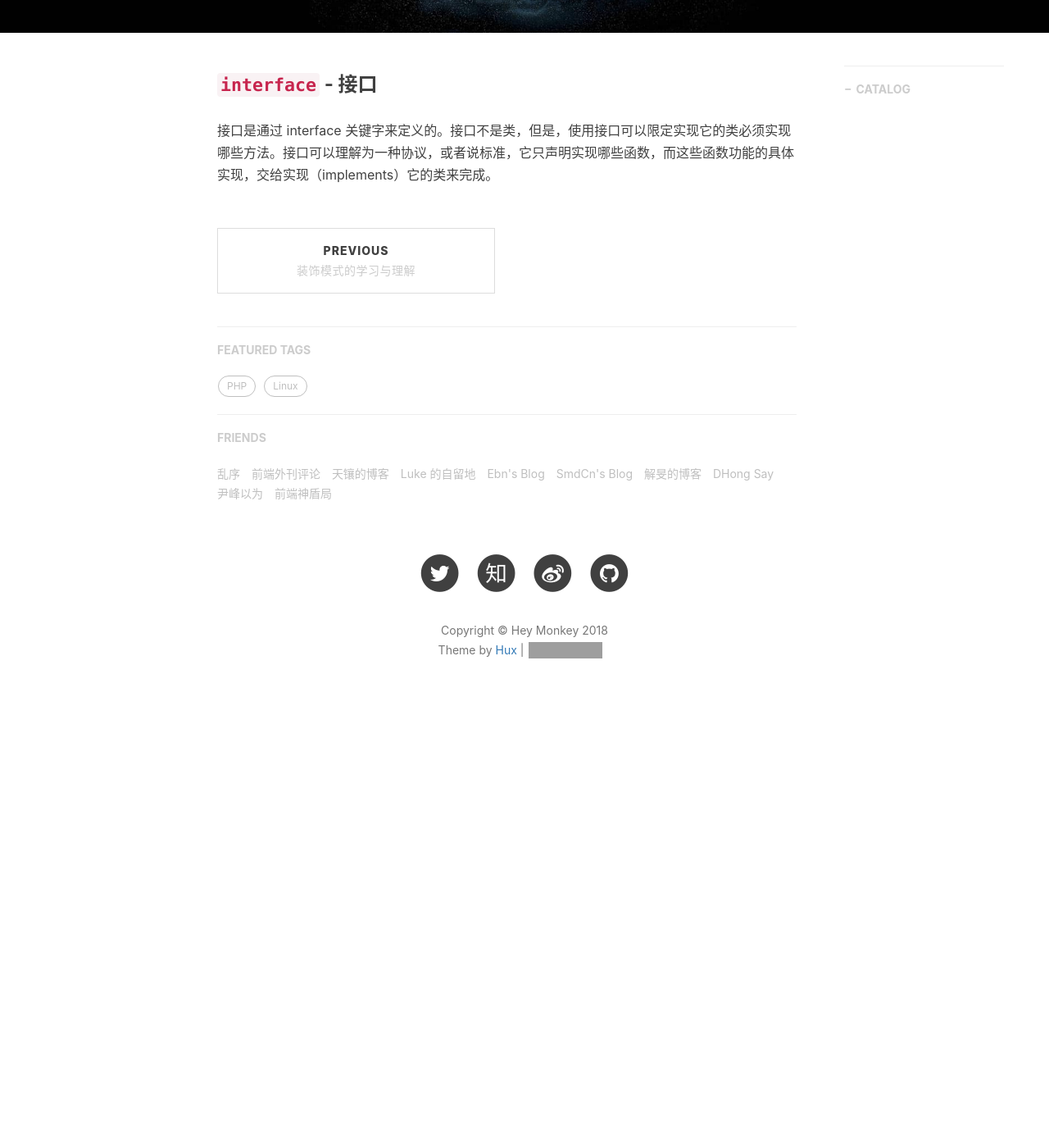
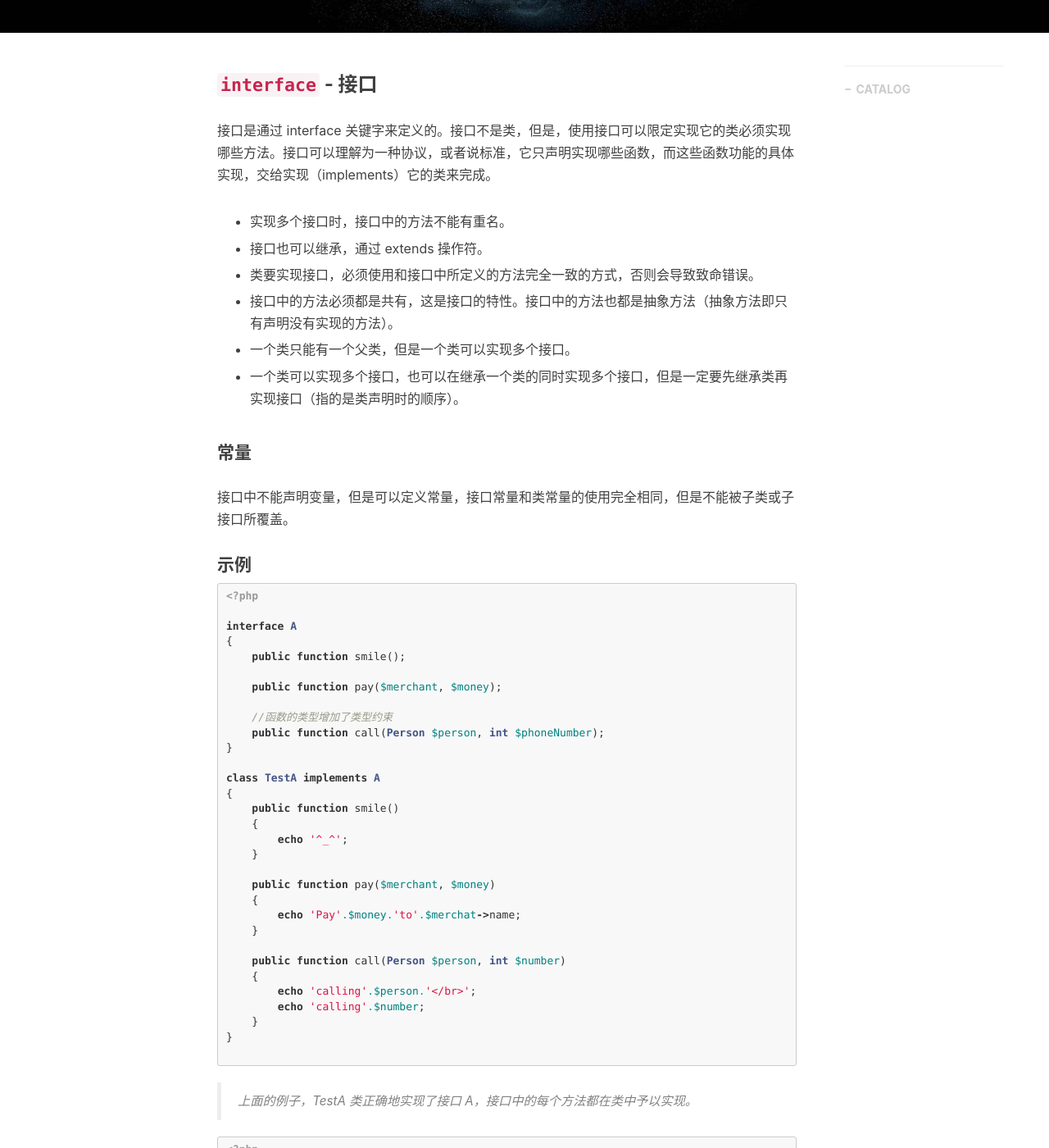
Before and after one commit to ywlvs/ywlvs.github.io, a Jekyll site: the page built from _posts/2018-03-07-interface-and-abstract-class-in-php.markdown, in a window 1280 px wide and 1400 px high, scrolled down 483 px. Shown: the whole window at 82% size. Built offline with Jekyll 4.4.1, drawn with Linux system fonts in a browser that asks for light colours; nearby versions of some CDN libraries; comment, search, counter and statistics services are not loaded; before the commit the page ends 1380 px from its top, so only the background shows below that; some of the changed text lies outside the part shown; grey boxes are pictures that could not be loaded.

Commit message:
learn-php-about-interface

````diff
--- a/_posts/2018-03-07-interface-and-abstract-class-in-php.markdown
+++ b/_posts/2018-03-07-interface-and-abstract-class-in-php.markdown
@@ -15,3 +15,129 @@ tags:
 ### `interface` - 接口
 
 接口是通过 interface 关键字来定义的。接口不是类，但是，使用接口可以限定实现它的类必须实现哪些方法。接口可以理解为一种协议，或者说标准，它只声明实现哪些函数，而这些函数功能的具体实现，交给实现（implements）它的类来完成。
+
++ 实现多个接口时，接口中的方法不能有重名。
+
++ 接口也可以继承，通过 extends 操作符。
+
++ 类要实现接口，必须使用和接口中所定义的方法完全一致的方式，否则会导致致命错误。
+
++ 接口中的方法必须都是共有，这是接口的特性。接口中的方法也都是抽象方法（抽象方法即只有声明没有实现的方法）。
+
++ 一个类只能有一个父类，但是一个类可以实现多个接口。
+
++ 一个类可以实现多个接口，也可以在继承一个类的同时实现多个接口，但是一定要先继承类再实现接口（指的是类声明时的顺序）。
+
+#### 常量
+
+接口中不能声明变量，但是可以定义常量，接口常量和类常量的使用完全相同，但是不能被子类或子接口所覆盖。
+
+#### 示例
+
+```php
+<?php
+
+interface A
+{
+    public function smile();
+
+    public function pay($merchant, $money);
+
+    //函数的类型增加了类型约束
+    public function call(Person $person, int $phoneNumber);
+}
+
+class TestA implements A
+{
+    public function smile()
+    {
+        echo '^_^';
+    }
+
+    public function pay($merchant, $money)
+    {
+        echo 'Pay'.$money.'to'.$merchat->name;
+    }
+
+    public function call(Person $person, int $number)
+    {
+        echo 'calling'.$person.'</br>';
+        echo 'calling'.$number;
+    }
+}
+
+```
+
+>上面的例子，TestA 类正确地实现了接口 A，接口中的每个方法都在类中予以实现。
+
+
+```php
+<?php
+
+interface A
+{
+    public function foo();
+}
+
+interface B
+{
+    public function bar();
+}
+
+interface C extends A, B
+{
+    public function baz();
+}
+
+class D implements C
+{
+    public function foo()
+    {
+        echo __FUNCTION__;
+    }
+
+    public function bar()
+    {
+        echo __FUNCTION__;
+    }
+
+    public function baz()
+    {
+        echo __FUNCTION__;
+    }
+}
+```
+
+>上面代码中，C 接口继承了 A 和 B 两个接口，D 类实现了该接口。
+
+```php
+<?php
+
+interface Foo
+{
+    const NAME = 'Kevin Garnett';
+    function walk();
+}
+
+class Bar implements Foo
+{
+    function walk()
+    {
+        echo 'walk to school';
+    }
+}
+
+class Baz implements Foo
+{
+    const NAME = 'Paul Pierce'; //错误，不能覆盖接口中定义的常量
+
+    function walk()
+    {
+        echo 'walk back home';
+    }
+}
+
+echo Bar::NAME;
+
+echo Foo::NAME;
+```
````
